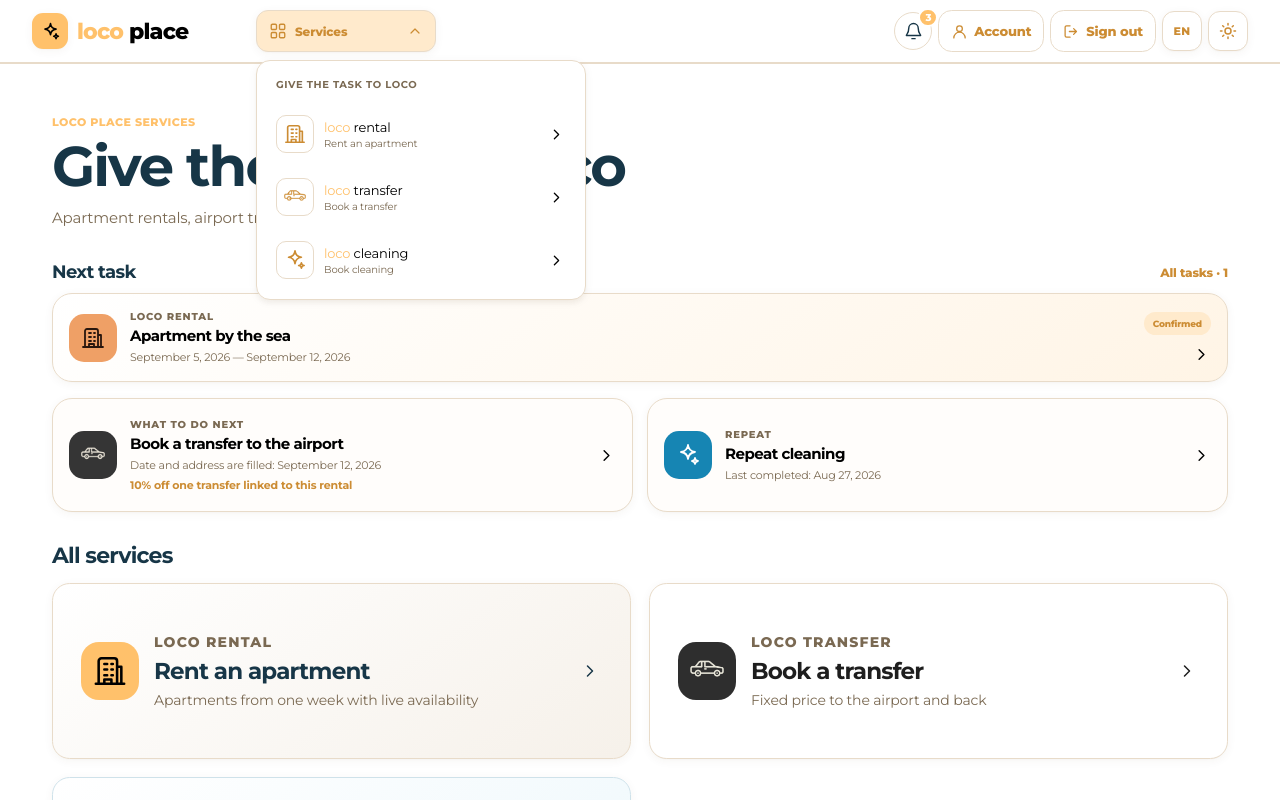
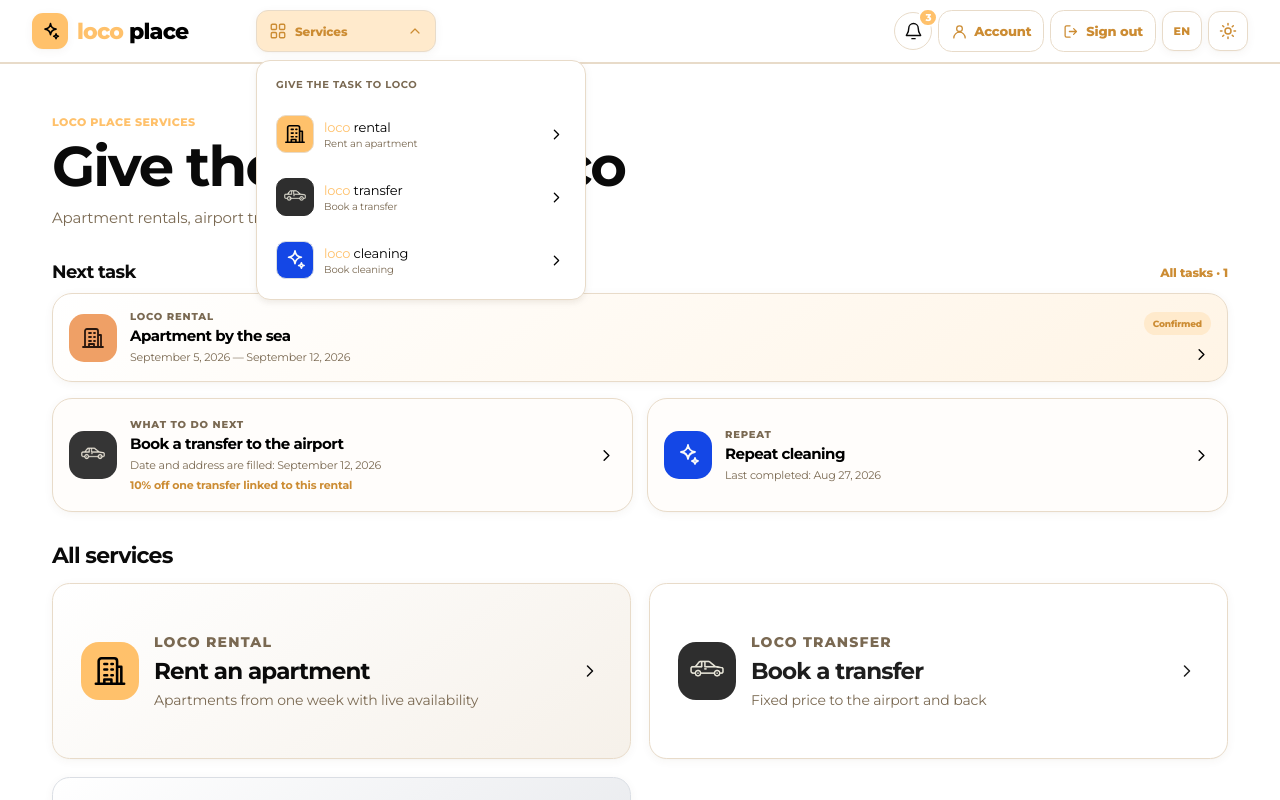
Before and after one commit to Elessarov1/go-cleany, a React (Vite) app in the folder frontend/: page / in a window 1280 px wide. Both pictures are taken after a click on the button "Services". Shown: the top 800 px of the page. Built offline with nearby package versions, Linux system fonts and the light colour scheme.

Commit message:
cleaning ui kit

```diff
--- a/frontend/src/components/ServiceSelector/ServiceSelector.tsx
+++ b/frontend/src/components/ServiceSelector/ServiceSelector.tsx
@@ -97,6 +97,7 @@ export function ServiceSelector({ compact = false }: ServiceSelectorProps) {
         {serviceOrder.map((service) => SERVICES[service]).map((option) => (
           <NavLink
             className={({ isActive }) => `service-selector__item${isActive ? " is-active" : ""}`}
+            data-service={option.service}
             key={option.path}
             to={option.path}
           >
--- a/frontend/src/pages/ServiceCatalogPage/ServiceCatalogPage.tsx
+++ b/frontend/src/pages/ServiceCatalogPage/ServiceCatalogPage.tsx
@@ -242,7 +242,7 @@ function ActiveTransactionCard({ count, item, locale, russian }: {
         <h2>{t("catalog.home.activeTitle")}</h2>
         <Link to="/account/activity">{t("catalog.home.allActivity", { count })}</Link>
       </div>
-      <Link className="customer-home-card customer-home-card--active" to={item.targetPath}>
+      <Link className="customer-home-card customer-home-card--active" data-service={item.service.toLowerCase()} to={item.targetPath}>
         <span className={`customer-home-card__icon customer-home-card__icon--${item.service.toLowerCase()}`}>
           <Icon name={serviceIcon(item.service)} size={24} />
         </span>
@@ -263,7 +263,7 @@ function ActiveTransactionCard({ count, item, locale, russian }: {
 function PrimaryActionCard({ action, locale }: { action: CustomerHomePrimaryAction; locale: string }) {
   const { t } = useTranslation();
   return (
-    <Link className="customer-home-card customer-home-card--opportunity" to={action.targetPath}>
+    <Link className="customer-home-card customer-home-card--opportunity" data-service={action.targetService.toLowerCase()} to={action.targetPath}>
       <span className={`customer-home-card__icon customer-home-card__icon--${action.targetService.toLowerCase()}`}>
         <Icon name={serviceIcon(action.targetService)} size={24} />
       </span>
@@ -286,7 +286,7 @@ function RepeatCard({ opportunity, locale }: { opportunity: CustomerHomeRepeatOp
   const { t } = useTranslation();
   const completed = new Intl.DateTimeFormat(locale, { dateStyle: "medium" }).format(new Date(opportunity.sourceCompletedAt));
   return (
-    <Link className="customer-home-card customer-home-card--opportunity" to={opportunity.targetPath}>
+    <Link className="customer-home-card customer-home-card--opportunity" data-service={opportunity.service.toLowerCase()} to={opportunity.targetPath}>
       <span className={`customer-home-card__icon customer-home-card__icon--${opportunity.service.toLowerCase()}`}>
         <Icon name={serviceIcon(opportunity.service)} size={24} />
       </span>
--- a/frontend/src/styles/header-controls.css
+++ b/frontend/src/styles/header-controls.css
@@ -257,6 +257,28 @@
   border-radius: 10px;
 }
 
+.service-selector__item[data-service="rental"] .service-selector__icon {
+  color: #000;
+  background: oklch(0.8512 0.1254 73.9788);
+  border-color: oklch(0.8978 0.0278 76.4745);
+}
+
+.service-selector__item[data-service="transfer"] .service-selector__icon {
+  color: oklch(0.9169 0.0175 99.616);
+  background: oklch(0.3012 0 0);
+  border-color: oklch(0.3012 0 0);
+}
+
+.service-selector__item[data-service="cleaning"] .service-selector__icon {
+  color: var(--cleaning-primary-foreground);
+  background: var(--cleaning-primary);
+  border-color: var(--cleaning-border);
+}
+
+.service-selector__item[data-service="cleaning"]:is(:hover, :focus-visible, .is-active) {
+  background: var(--cleaning-secondary);
+}
+
 .service-selector__item > span:nth-child(2) {
   display: grid;
   min-width: 0;
--- a/frontend/src/styles/theme-stella.css
+++ b/frontend/src/styles/theme-stella.css
@@ -54,6 +54,9 @@ samp {
   --color-primary: oklch(0.8512 0.1254 73.9788);
   --color-primary-dark: oklch(0.6894 0.1278 71.2857);
   --color-primary-soft: oklch(0.9458 0.0454 76.3285);
+  --color-primary-foreground: #000;
+  --color-primary-hover: oklch(0.7754 0.1355 72.2638);
+  --color-ring: var(--color-primary);
   --color-accent: oklch(0.9197 0.0677 76.0180);
   --color-accent-soft: oklch(0.9593 0.011 76.5971);
   --color-danger: oklch(0.6356 0.2082 25.3782);
@@ -66,21 +69,28 @@ samp {
   --shadow-medium: 0 2px 10px 0 hsl(35 50% 20% / 0.05), 0 4px 6px -1px hsl(35 50% 20% / 0.05);
 }
 
-/* Cleaning keeps its own light-blue identity while sharing the same forms, type and geometry. */
+/* Cleaning keeps its own indigo identity while sharing the same forms, type and geometry. */
 .service-shell[data-service="cleaning"] {
-  --color-canvas: #f3fafe;
-  --color-surface: #fbfdff;
-  --color-surface-strong: #ffffff;
-  --color-ink: #173647;
-  --color-muted: #647f8d;
-  --color-line: #cfe2ea;
-  --color-primary: #1685b3;
-  --color-primary-dark: #0b648b;
-  --color-primary-soft: #dceff7;
-  --color-accent: #36a9c4;
-  --color-accent-soft: #dcf2f7;
-  --shadow-small: 0 2px 10px 0 hsl(198 36% 24% / 0.05), 0 1px 2px -1px hsl(198 36% 24% / 0.05);
-  --shadow-medium: 0 2px 10px 0 hsl(198 36% 24% / 0.06), 0 4px 6px -1px hsl(198 36% 24% / 0.06);
+  --color-canvas: var(--cleaning-background);
+  --color-surface: var(--cleaning-card);
+  --color-surface-strong: var(--cleaning-card);
+  --color-ink: var(--cleaning-foreground);
+  --color-muted: var(--cleaning-muted-foreground);
+  --color-line: var(--cleaning-border);
+  --color-primary: var(--cleaning-primary);
+  --color-primary-dark: var(--cleaning-primary);
+  --color-primary-soft: var(--cleaning-secondary);
+  --color-primary-foreground: var(--cleaning-primary-foreground);
+  --color-primary-hover: color-mix(in oklch, var(--cleaning-primary) 92%, var(--cleaning-foreground));
+  --color-ring: var(--cleaning-ring);
+  --color-accent: var(--cleaning-primary);
+  --color-accent-soft: var(--cleaning-accent);
+  --color-danger: var(--cleaning-destructive);
+  --color-danger-soft: color-mix(in oklch, var(--cleaning-destructive) 10%, var(--cleaning-card));
+  --color-info: var(--cleaning-primary);
+  --color-info-soft: var(--cleaning-secondary);
+  --shadow-small: 0 2px 10px 0 rgb(0 0 0 / 5%), 0 1px 2px -1px rgb(0 0 0 / 5%);
+  --shadow-medium: 0 2px 10px 0 rgb(0 0 0 / 6%), 0 4px 6px -1px rgb(0 0 0 / 6%);
 }
 
 .service-shell {
@@ -157,8 +167,8 @@ samp {
 .service-shell .field select:focus,
 .service-shell .preview-panel select:focus,
 .service-shell .admin-issue-resolution textarea:focus {
-  border-color: var(--color-primary);
-  box-shadow: 0 0 0 3px color-mix(in srgb, var(--color-primary) 18%, transparent);
+  border-color: var(--color-ring);
+  box-shadow: 0 0 0 3px color-mix(in oklch, var(--color-ring) 18%, transparent);
 }
 
 .service-shell .field input::placeholder,
@@ -174,6 +184,7 @@ samp {
 
 .service-shell .button--primary {
   background: var(--color-primary);
+  color: var(--color-primary-foreground);
 }
 
 .service-shell[data-service="platform"] .button--primary,
@@ -184,7 +195,17 @@ samp {
 .service-shell[data-service="platform"] .button--primary:hover:not(:disabled),
 .service-shell[data-service="rent"] .button--primary:hover:not(:disabled) {
   color: #000;
-  background: oklch(0.7754 0.1355 72.2638);
+  background: var(--color-primary-hover);
+}
+
+.service-shell .rental-cleaning-cta .button--primary {
+  color: var(--cleaning-primary-foreground);
+  background: var(--cleaning-primary);
+}
+
+.service-shell .rental-cleaning-cta .button--primary:hover:not(:disabled) {
+  color: var(--cleaning-primary-foreground);
+  background: color-mix(in oklch, var(--cleaning-primary) 92%, var(--cleaning-foreground));
 }
 
 .service-shell .button--secondary {
@@ -254,12 +275,13 @@ samp {
 }
 
 .service-shell[data-service="platform"] .service-card--cleaning {
-  background: linear-gradient(145deg, #ffffff, #eef8fc);
-  border-color: #cfe2ea;
+  background: linear-gradient(145deg, var(--cleaning-card), var(--cleaning-secondary));
+  border-color: var(--cleaning-border);
 }
 
 .service-shell[data-service="platform"] .service-card--cleaning .service-card__icon {
-  background: #1685b3;
+  color: var(--cleaning-primary-foreground);
+  background: var(--cleaning-primary);
 }
 
 .service-shell .service-card,
@@ -311,16 +333,50 @@ samp {
 }
 
 .service-shell[data-service="cleaning"] .hero {
-  background: linear-gradient(135deg, #0b648b 0%, #1685b3 62%, #36a9c4 100%);
+  color: var(--cleaning-primary-foreground);
+  background: linear-gradient(
+    135deg,
+    color-mix(in oklch, var(--cleaning-primary) 92%, var(--cleaning-foreground)) 0%,
+    var(--cleaning-primary) 62%,
+    color-mix(in oklch, var(--cleaning-primary) 92%, var(--cleaning-background)) 100%
+  );
   border-radius: 0 0 var(--radius-large) var(--radius-large);
 }
 
+.service-shell[data-service="cleaning"] .hero .eyebrow,
+.service-shell[data-service="cleaning"] .hero p {
+  color: color-mix(in oklch, var(--cleaning-primary-foreground) 78%, transparent);
+}
+
+.service-shell[data-service="cleaning"] .hero__art {
+  color: var(--cleaning-primary-foreground);
+  background: color-mix(in oklch, var(--cleaning-primary-foreground) 14%, transparent);
+  border-color: color-mix(in oklch, var(--cleaning-primary-foreground) 24%, transparent);
+}
+
+.service-shell[data-service="cleaning"] :is(
+  .details-card__price,
+  .admin-stat--active,
+  .admin-stat--amount,
+  .admin-filters button.is-active
+) {
+  color: var(--cleaning-primary-foreground);
+}
+
+.service-shell[data-service="cleaning"] :is(
+  .details-card__price span,
+  .admin-stat--active span,
+  .admin-stat--amount span
+) {
+  color: color-mix(in oklch, var(--cleaning-primary-foreground) 70%, transparent);
+}
+
 .service-shell[data-service="cleaning"] .cleaning-card.is-selected {
-  background: color-mix(in srgb, var(--color-primary-soft) 54%, white);
+  background: var(--cleaning-secondary);
 }
 
 .service-shell[data-service="cleaning"] .cleaning-card.is-selected .cleaning-card__radio {
-  box-shadow: inset 0 0 0 4px color-mix(in srgb, var(--color-primary-soft) 54%, white);
+  box-shadow: inset 0 0 0 4px var(--cleaning-secondary);
 }
 
 .service-shell .bottom-nav__link.is-active {
--- a/frontend/src/styles/variables.css
+++ b/frontend/src/styles/variables.css
@@ -1,22 +1,42 @@
 :root {
   color-scheme: light;
-  --color-canvas: #edf7fb;
-  --color-surface: #f9fdff;
-  --color-surface-strong: #ffffff;
-  --color-ink: #173647;
-  --color-muted: #647f8d;
-  --color-line: #cfe2ea;
-  --color-primary: #1685b3;
-  --color-primary-dark: #0b648b;
-  --color-primary-soft: #dceff7;
-  --color-accent: #36a9c4;
-  --color-accent-soft: #dcf2f7;
-  --color-danger: #b84f52;
-  --color-danger-soft: #fae9e9;
+  --cleaning-background: oklch(1.0000 0 0);
+  --cleaning-foreground: oklch(0.1448 0 0);
+  --cleaning-card: oklch(1.0000 0 0);
+  --cleaning-card-foreground: oklch(0.1448 0 0);
+  --cleaning-primary: oklch(0.4878 0.2432 264.4045);
+  --cleaning-primary-foreground: oklch(0.9851 0 0);
+  --cleaning-secondary: oklch(0.9276 0.0058 264.5313);
+  --cleaning-secondary-foreground: oklch(0.2046 0 0);
+  --cleaning-muted: oklch(0.9276 0.0058 264.5313);
+  --cleaning-muted-foreground: oklch(0.5555 0 0);
+  --cleaning-accent: oklch(0.9276 0.0058 264.5313);
+  --cleaning-accent-foreground: oklch(0.2046 0 0);
+  --cleaning-destructive: oklch(0.5830 0.2387 28.4765);
+  --cleaning-destructive-foreground: oklch(1.0000 0 0);
+  --cleaning-border: oklch(0.8993 0.0093 258.3374);
+  --cleaning-input: oklch(0.8993 0.0093 258.3374);
+  --cleaning-ring: oklch(0.4878 0.2432 264.4045);
+  --color-canvas: var(--cleaning-background);
+  --color-surface: var(--cleaning-card);
+  --color-surface-strong: var(--cleaning-card);
+  --color-ink: var(--cleaning-foreground);
+  --color-muted: var(--cleaning-muted-foreground);
+  --color-line: var(--cleaning-border);
+  --color-primary: var(--cleaning-primary);
+  --color-primary-dark: var(--cleaning-primary);
+  --color-primary-soft: var(--cleaning-secondary);
+  --color-primary-foreground: var(--cleaning-primary-foreground);
+  --color-primary-hover: color-mix(in oklch, var(--cleaning-primary) 92%, var(--cleaning-foreground));
+  --color-ring: var(--cleaning-ring);
+  --color-accent: var(--cleaning-primary);
+  --color-accent-soft: var(--cleaning-accent);
+  --color-danger: var(--cleaning-destructive);
+  --color-danger-soft: color-mix(in oklch, var(--cleaning-destructive) 10%, var(--cleaning-card));
   --color-warning: #a36a18;
   --color-warning-soft: #fbefd8;
-  --color-info: #317895;
-  --color-info-soft: #def0f6;
+  --color-info: var(--cleaning-primary);
+  --color-info-soft: var(--cleaning-secondary);
   --shadow-small: 0 6px 18px rgba(38, 91, 113, 0.07);
   --shadow-medium: 0 18px 46px rgba(28, 76, 97, 0.14);
   --radius-small: 10px;
```
Also changed, not shown: frontend/src/styles/theme.css (+37 -13 lines), frontend/src/styles/global.css, 2 other files (tests, documents, lock files or other folders).
